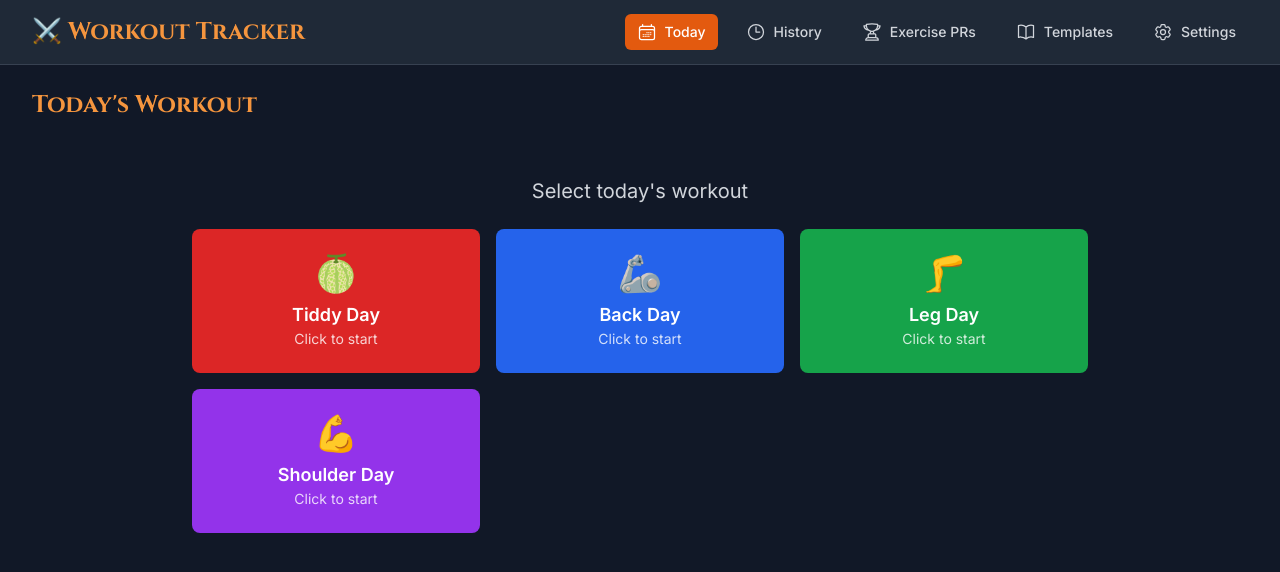
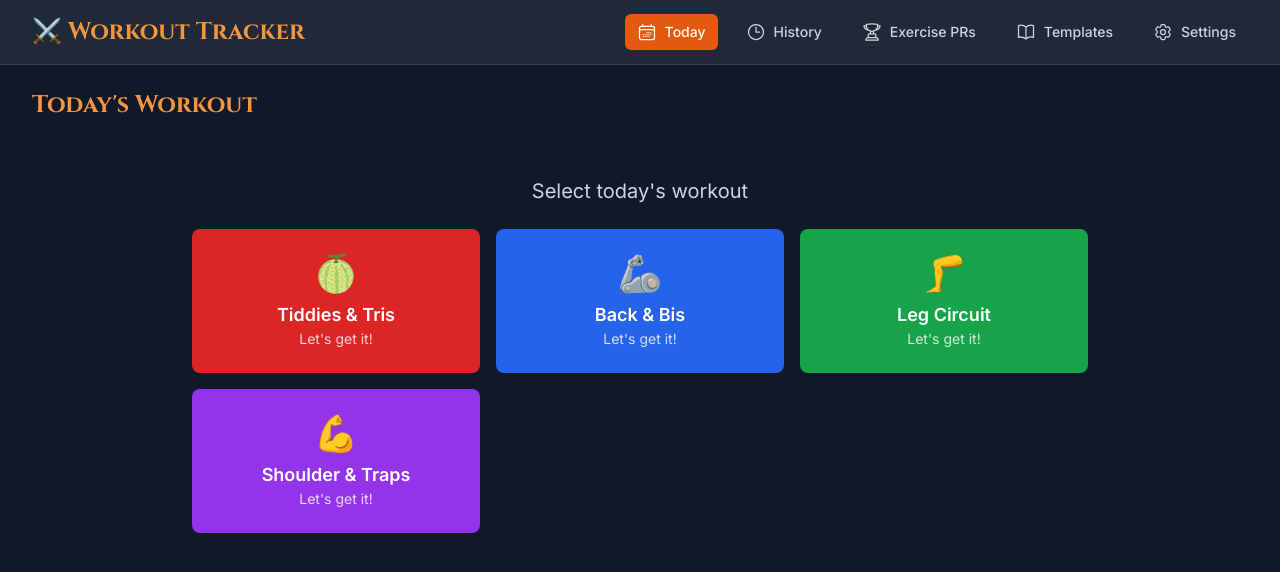
Before and after one commit to TechGuyTy/workout-app, a React (Vite) app: page /#/ in a window 1280 px wide. Shown: the top 572 px of the page. Built offline with nearby package versions, Linux system fonts and the light colour scheme.

Commit message:
minor copy change

```diff
--- a/src/screens/Today.tsx
+++ b/src/screens/Today.tsx
@@ -9,10 +9,10 @@ import {
 } from '@heroicons/react/24/outline'
 
 const MUSCLE_GROUPS = [
-  { id: 'Chest', name: 'Tiddy Day', color: 'bg-red-600', icon: '🍈' },
-  { id: 'Back', name: 'Back Day', color: 'bg-blue-600', icon: '🦾' },
-  { id: 'Legs', name: 'Leg Day', color: 'bg-green-600', icon: '🦵' },
-  { id: 'Shoulders', name: 'Shoulder Day', color: 'bg-purple-600', icon: '💪' }
+  { id: 'Chest', name: 'Tiddies & Tris', color: 'bg-red-600', icon: '🍈' },
+  { id: 'Back', name: 'Back & Bis', color: 'bg-blue-600', icon: '🦾' },
+  { id: 'Legs', name: 'Leg Circuit', color: 'bg-green-600', icon: '🦵' },
+  { id: 'Shoulders', name: 'Shoulder & Traps', color: 'bg-purple-600', icon: '💪' }
 ]
 
 export default function Today() {
@@ -117,7 +117,7 @@ export default function Today() {
               >
                 <div className="text-4xl mb-2">{group.icon}</div>
                 <div className="text-lg font-semibold">{group.name}</div>
-                <div className="text-sm opacity-80">Click to start</div>
+                <div className="text-sm opacity-80">Let's get it!</div>
               </button>
             ))}
           </div>
```
